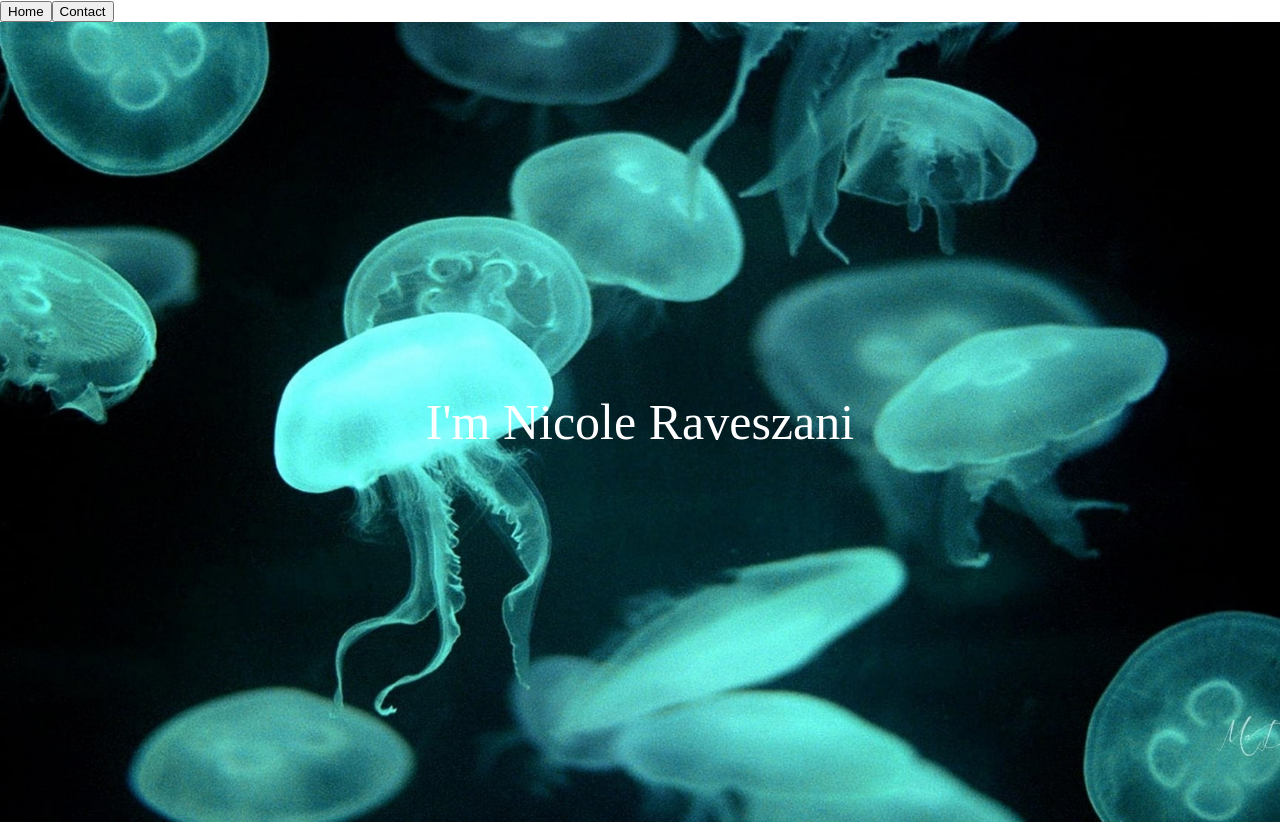
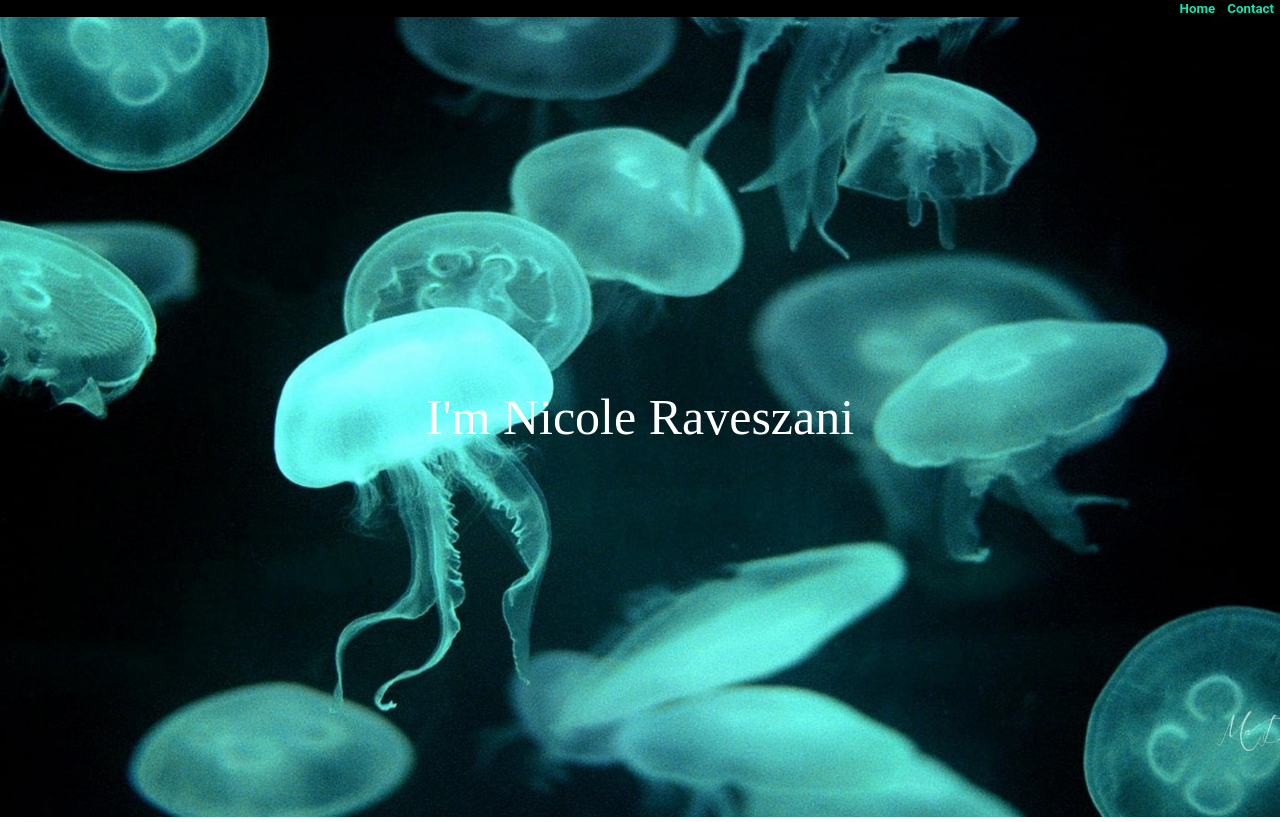
Before and after one commit to nravesz/Portfolio, a React (Create React App) app in the folder front/: page / in a window 1280 px wide. Built offline with nearby package versions, Linux system fonts and the light colour scheme.

Commit message:
style (NavBar)

```diff
--- a/front/src/components/base/NavBar.tsx
+++ b/front/src/components/base/NavBar.tsx
@@ -1,4 +1,6 @@
 import { useNavigate } from "react-router-dom";
+import { NavBarButton } from ".";
+import "./styles/NavBar.scss";
 
 const NavBar = () => {
     const navigate = useNavigate();
@@ -8,13 +10,17 @@ const NavBar = () => {
     };
 
     return (
-        <div>
-            <button onClick={() => handleClick("home")}>
-                Home
-            </button>
-            <button onClick={() => handleClick("contact")}>
-                Contact
-            </button>
+        <div className="nav-bar-div">
+            <NavBarButton
+                name="Home"
+                route="home"
+                handleClick={handleClick}
+            />
+            <NavBarButton
+                name="Contact"
+                route="contact"
+                handleClick={handleClick}
+            />
         </div>
     );
 };
--- /dev/null
+++ b/front/src/components/base/NavBarButton.tsx
@@ -0,0 +1,21 @@
+import React from "react";
+import "./styles/NavBarButton.scss";
+
+type Props = {
+    name: string;
+    route: string;
+    handleClick: (name: string) => void;
+};
+
+const NavBarButton = ({name, route, handleClick}: Props) => {
+    return (
+        <button
+            className="nav-bar-button"
+            onClick={() => handleClick(name)}
+        >
+            <div className="nav-bar-text">{name}</div>
+        </button>
+    )
+};
+
+export default NavBarButton;
--- a/front/src/components/base/index.ts
+++ b/front/src/components/base/index.ts
@@ -1,3 +1,4 @@
 import NavBar from "./NavBar";
+import NavBarButton from "./NavBarButton";
 
-export { NavBar };
+export { NavBar, NavBarButton };
--- /dev/null
+++ b/front/src/components/base/styles/NavBar.scss
@@ -0,0 +1,9 @@
+@import "../../../styles/colors.scss";
+
+.nav-bar-div {
+    font-family: Roboto;
+    display: flex;
+    justify-content: flex-end;
+    align-items: center;
+    background-color: black
+};
--- /dev/null
+++ b/front/src/components/base/styles/NavBarButton.scss
@@ -0,0 +1,23 @@
+@import "../../../styles/colors.scss";
+
+.nav-bar-button {
+    outline: none;
+    background-color: transparent;
+    border: 0;
+};
+
+.nav-bar-text {
+    color: $primary-color;
+    font-family: Roboto;
+    font-weight: bold;
+}
+
+.nav-bar-button:hover {
+    background-color: $secondary-color;
+    padding: 10px;
+    transition: padding 0.5s;
+};
+
+.nav-bar-button:hover .nav-bar-text {
+    color: red;
+}
--- /dev/null
+++ b/front/src/styles/colors.scss
@@ -0,0 +1,2 @@
+$primary-color: #10E5B2;
+$secondary-color: #683ce4;
```
